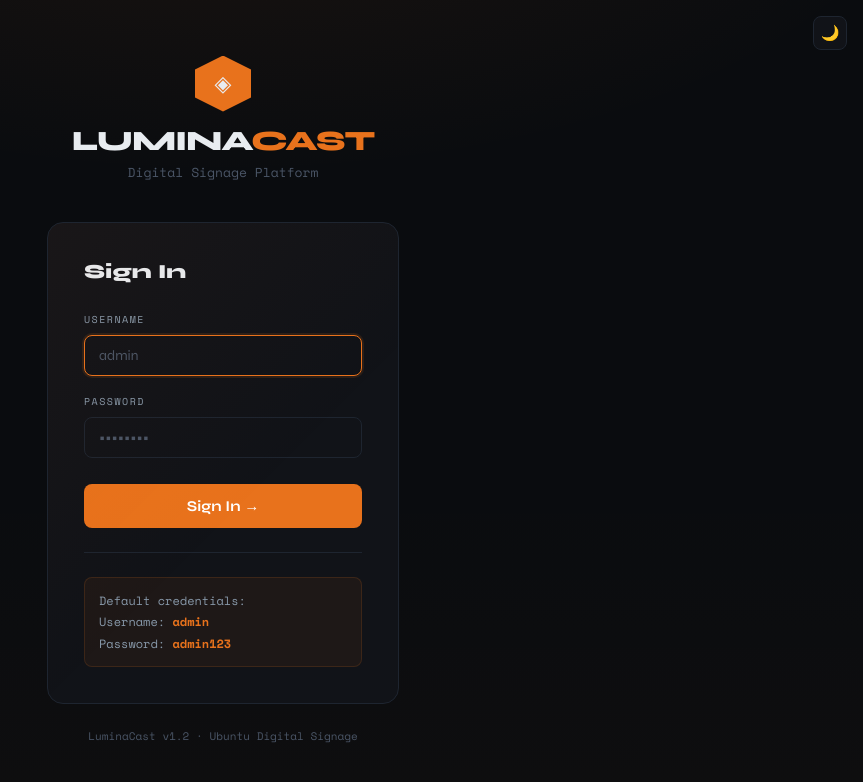
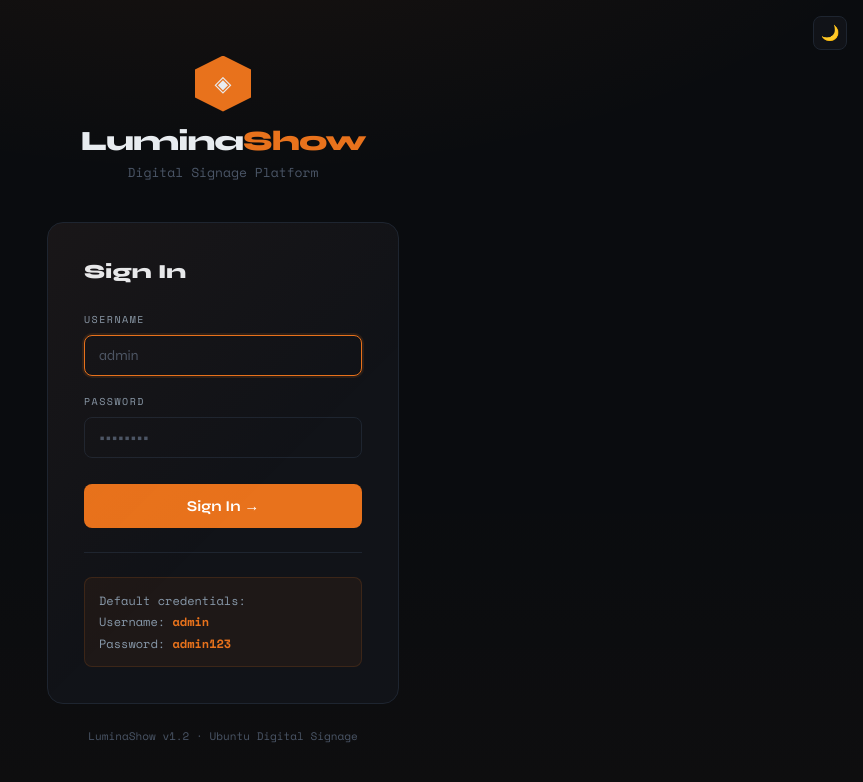
Before and after one commit to rich314nj/Lumina-signage, a Flask app: page /login in a window 1280 px wide. Shown: the top 782 px of the page, without its empty margins (417-1280 px from the left). Run offline with Flask 3, Linux system fonts and the light colour scheme.

Commit message:
App Name Change / Rebranding
- **Brand rename** — Application branding updated to `LuminaShow` across UI text and documentation.
Previous name conflicted with another product. Avoiding trade names or copyright issues.

```diff
--- a/templates/index.html
+++ b/templates/index.html
@@ -191,7 +191,7 @@ select option { background: var(--surface2); }
     <div class="topbar-left">
       <a href="#" class="logo" onclick="navigate('dashboard')">
         <div class="logo-icon">◈</div>
-        <span class="logo-text">LUMINA<span>CAST</span></span>
+        <span class="logo-text">Lumina<span>Show</span></span>
       </a>
       <span class="version-badge">v1.2</span>
     </div>
--- a/templates/login.html
+++ b/templates/login.html
@@ -122,7 +122,7 @@ input::placeholder { color: var(--text3); }
 <div class="login-wrap">
   <div class="brand">
     <div class="brand-icon">◈</div>
-    <div class="brand-name">LUMINA<span>CAST</span></div>
+    <div class="brand-name">Lumina<span>Show</span></div>
     <div class="brand-tagline">Digital Signage Platform</div>
   </div>
 
@@ -153,7 +153,7 @@ input::placeholder { color: var(--text3); }
     </div>
   </div>
 
-  <div class="footer">LuminaCast v1.2 · Ubuntu Digital Signage</div>
+  <div class="footer">LuminaShow v1.2 · Ubuntu Digital Signage</div>
 </div>
 
 <script>
--- a/templates/player.html
+++ b/templates/player.html
@@ -113,7 +113,7 @@ html, body {
     </div>
   </div>
   <div id="progressBar"></div>
-  <div id="logo-watermark">LUMINACAST</div>
+  <div id="logo-watermark">LuminaShow</div>
   <div id="itemCounter">1 / 1</div>
   <div id="hud">
     <div>
```
Also changed, not shown: CHANGELOG.md, README.md, 3 other files.
